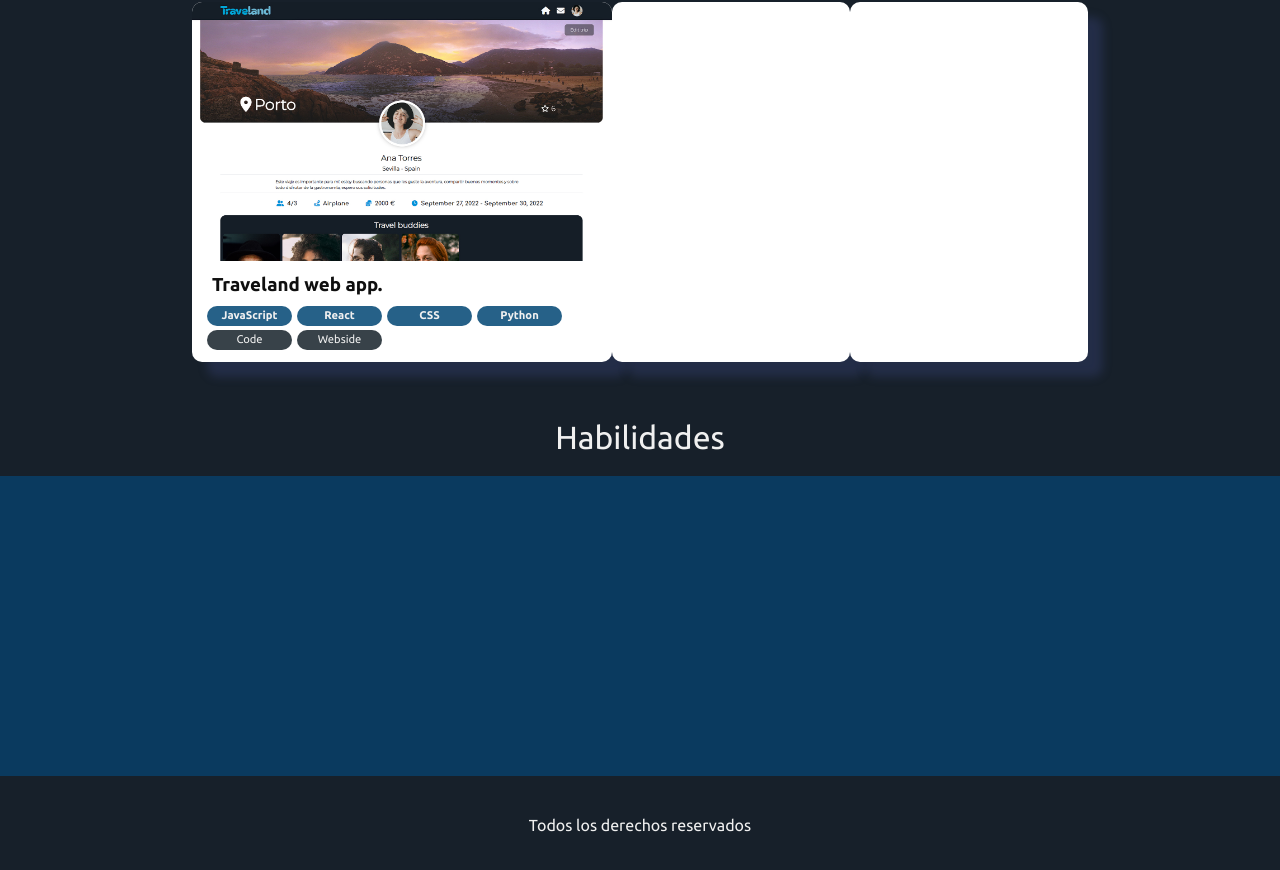
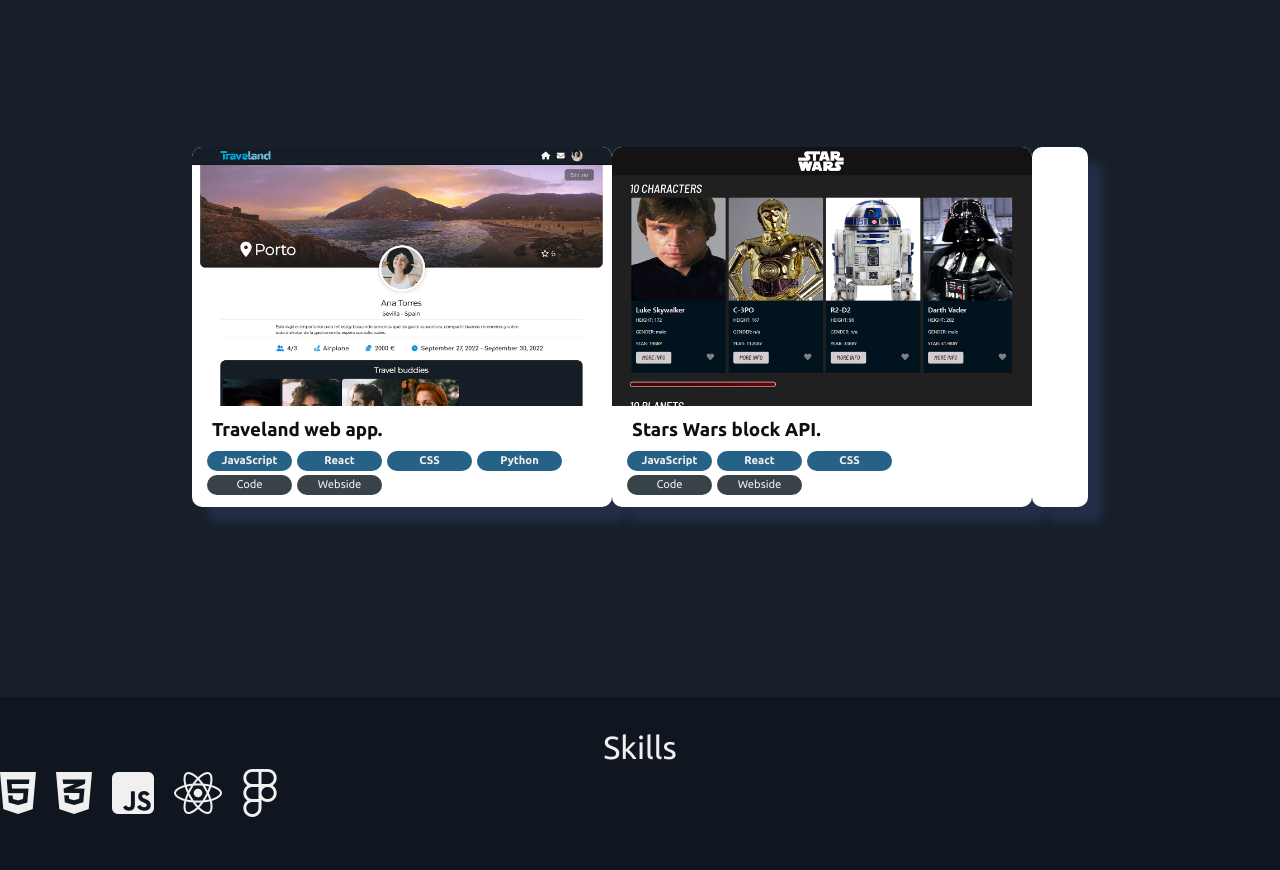
Before and after one commit to George-Lion/my-portfolio, a React (Vite) app: page / in a window 1280 px wide. Shown: the part 1714-2584 px from the top of the page. Built offline with nearby package versions, Linux system fonts and the light colour scheme.

Commit message:
cards portfolio

```diff
--- a/src/components/Footer.jsx
+++ b/src/components/Footer.jsx
@@ -5,7 +5,7 @@
 const Footer = () => {
   return (
     <div className={styles.footer}>
-      <p className={styles.footer__copyright}>Todos los derechos reservados</p>
+      <p className={styles.footer__copyright}>Thanks for scrolling.</p>
     </div>
   );
 };
--- a/src/components/Footer.module.scss
+++ b/src/components/Footer.module.scss
@@ -1,13 +1,13 @@
 @import "./../SCSS/abstracts/variables.scss";
 
 .footer {
-    height: 100px;
+    height: 1000px;
     width: 100%;
     background: $bg2;
     color: $text2;
 
     &__copyright{
         text-align: center;
-        padding-top: 2.5rem;
+        padding-top: 700px;
     }
 }
--- a/src/pages/Home.jsx
+++ b/src/pages/Home.jsx
@@ -3,6 +3,7 @@
 import "aos/dist/aos.css";
 import img1 from "../img/Traveland1.png";
 import img2 from "../img/me.png";
+import img3 from "../img/StarWars.jpg";
 import pdf from "../resources/Jorge_Leon_CV.pdf";
 import styles from "./Home.module.scss";
 
@@ -72,7 +73,7 @@
 
       <div className={styles.bloc2}>
         <div className={styles.bloc2__me} data-aos="fade-up">
-          Sobre mí
+          About me
         </div>
         <div className={styles.bloc2__content}>
           <div data-aos="zoom-out-right">
@@ -97,7 +98,7 @@
                 download="Jorge_Leon_CV.pdf"
                 title="Download CV"
               >
-                Descargar CV
+                Download CV
               </a>
             </div>
           </div>
@@ -106,7 +107,7 @@
 
       {/*  PORTFOLIO */}
 
-      <div data-aos="fade-up">
+      <div data-aos="fade-up" data-aos-anchor-placement="top-center">
         <p className={styles.title}>Portfolio</p>
       </div>
 
@@ -162,20 +163,86 @@
             </div>
           </div>
         </div>
+
+        {/*  CARD 2 */}
+
         <div className={styles.services__card}>
-          <div className={styles.head}></div>
+          <div className={styles.services__card__head}>
+            <a
+              type="button"
+              href={url4}
+              target="_blank"
+              rel="noopener noreferrer"
+            >
+              <img className={styles.services__card__head} src={img3} />
+            </a>
+          </div>
+          <div className={styles.services__card__down}>
+            <h3 className={styles.services__card__down__title}>
+              Stars Wars block API.
+            </h3>
+            <div className={styles.services__card__down__tecno}>
+              <h5 className={styles.services__card__down__tecno__code}>
+                JavaScript
+              </h5>
+              <h5 className={styles.services__card__down__tecno__code}>
+                React
+              </h5>
+              <h5 className={styles.services__card__down__tecno__code}>CSS</h5>
+            </div>
+            <div className={styles.services__card__down__links}>
+              <a
+                className={styles.services__card__down__links__link}
+                href="https://github.com/George-Lion/FINAL-PROJECT-X"
+                target="_blank"
+                rel="noopener noreferrer"
+              >
+                Code
+              </a>
+              <a
+                className={styles.services__card__down__links__link}
+                href={url4}
+                target="_blank"
+                rel="noopener noreferrer"
+              >
+                Webside
+              </a>
+            </div>
+          </div>
         </div>
+
+        {/*  CARD 3 */}
+
         <div className={styles.services__card}>
           <div className={styles.head}></div>
         </div>
       </div>
 
-      {/* HABILIDADES */}
+      {/* SKILLS */}
 
-      <div data-aos="fade-up">
-        <p className={styles.title}>Habilidades</p>
+      <div className={styles.skills} data-aos="fade-up">
+        <p className={styles.title}>Skills</p>
+        <div className={styles.skills__box}>
+          <div className={styles.skills__box__frontEnd}>
+            <div className={styles.skills__box__frontEnd__icon}>
+              <i className="fab fa-html5"></i>
+            </div>
+            <div className={styles.skills__box__frontEnd__icon}>
+              <i className="fab fa-css3-alt"></i>
+            </div>
+            <div className={styles.skills__box__frontEnd__icon}>
+              <i className="fab fa-js-square"></i>
+            </div>
+            <div className={styles.skills__box__frontEnd__icon}>
+              <i className="fab fa-react"></i>
+            </div>
+            <div className={styles.skills__box__frontEnd__icon}>
+              <i className="fab fa-figma"></i>
+            </div>
+          </div>
+          <div className={styles.skills__box__backEnd}></div>
+        </div>
       </div>
-      <div className={styles.skills}></div>
     </Fragment>
   );
 };
--- a/src/pages/Home.module.scss
+++ b/src/pages/Home.module.scss
@@ -124,7 +124,7 @@
 
 .services {
     width: 70%;
-    height: 410px;
+    height: 700px;
     margin: auto;
     display: flex;
 
@@ -208,7 +208,20 @@
 
 .skills{
     margin-top: 20px;
-    height: 300px;
+    height: 500px;
     width: 100%;
-    background: $bg4;
+    background: $bg5;
+
+    &__box{
+
+        &__frontEnd{
+            display: flex;
+            &__icon{
+                color: $text2;
+                font-size: 3rem;
+                margin-right: 20px;
+            }
+
+        }
+    }
 }
```
Also changed, not shown: src/img/StarWars.jpg (added).
